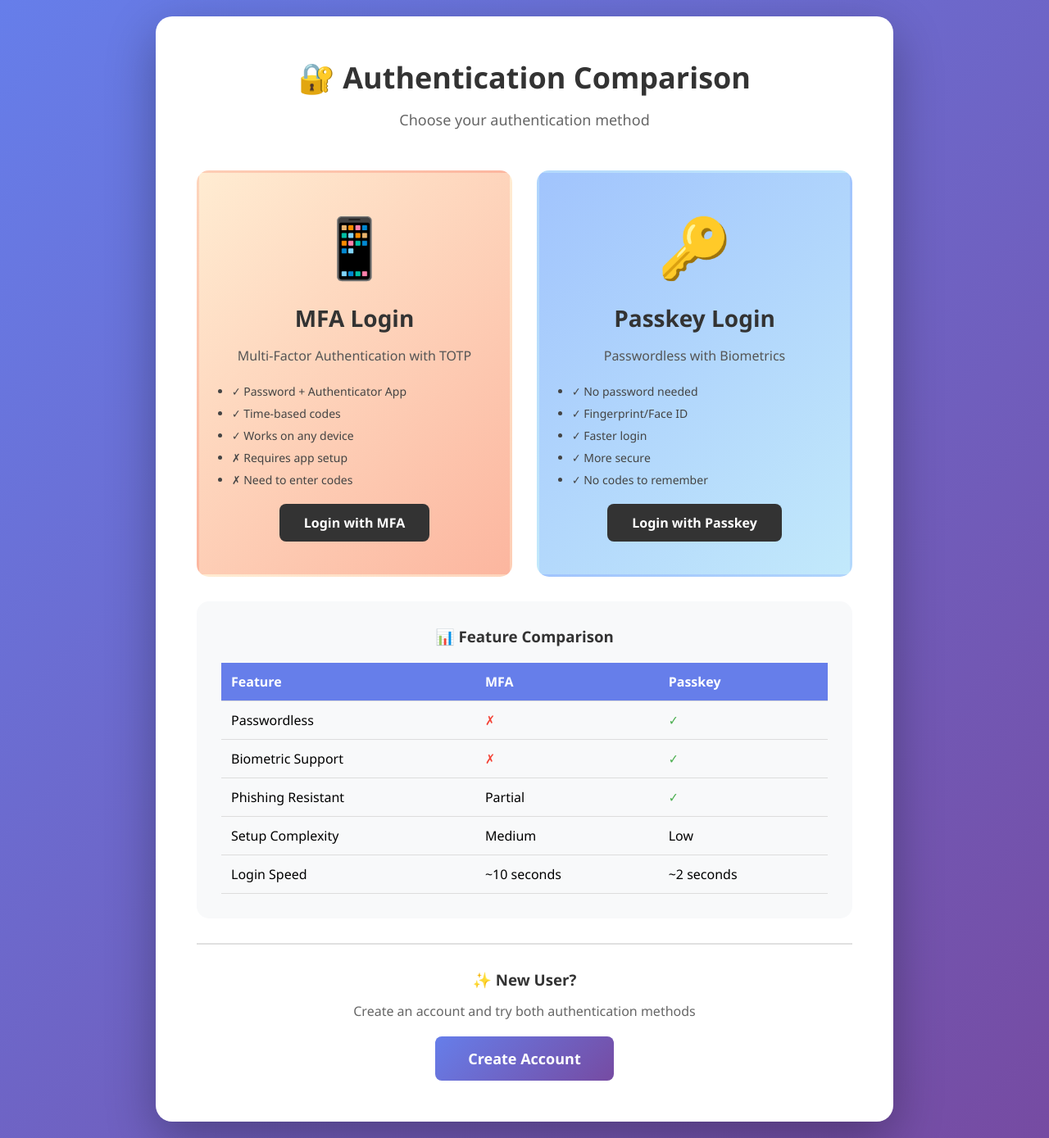
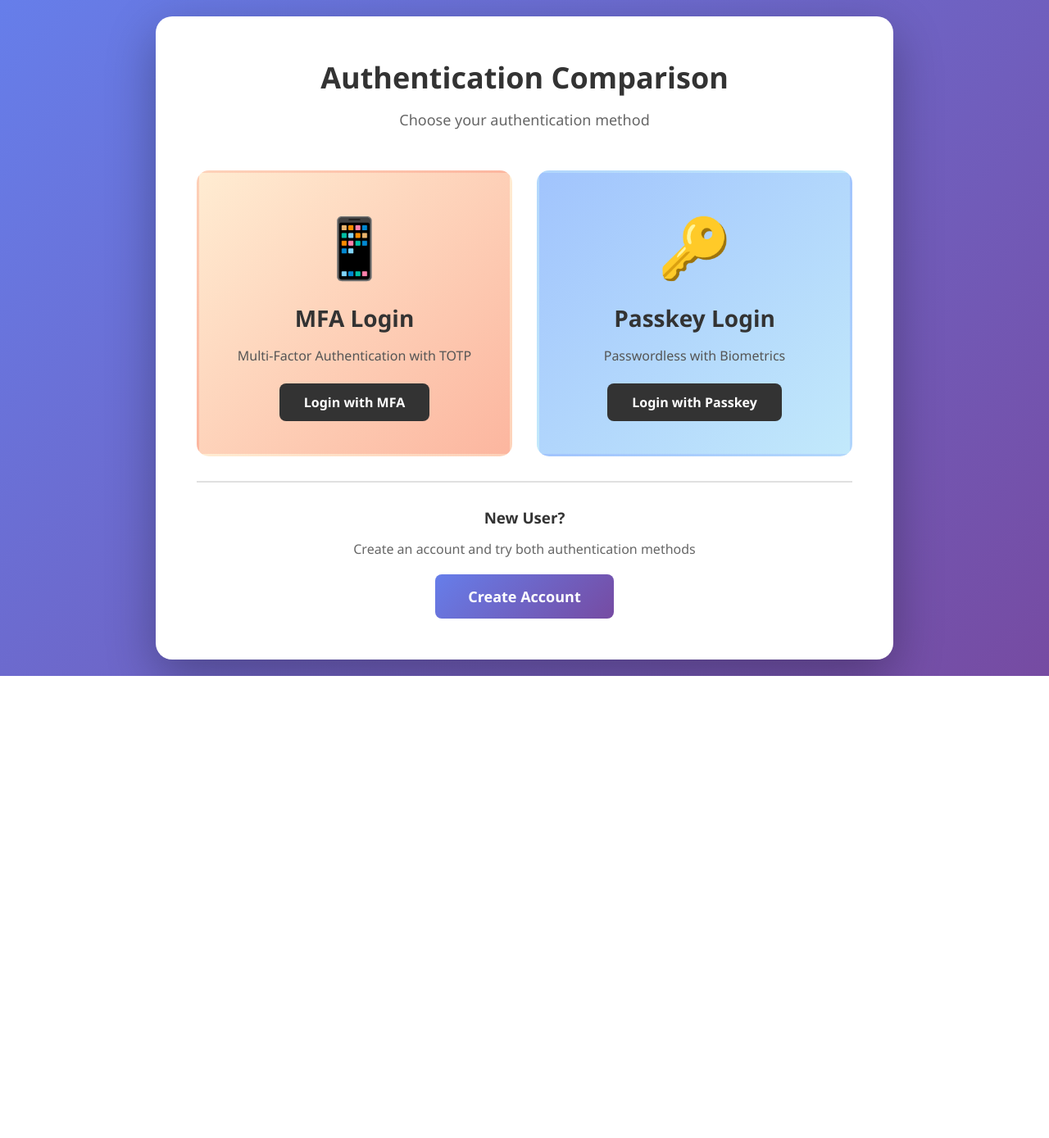
Before and after one commit to tseknouJake/passkey-instead-of-MFA, a Flask app: page / in a window 1280 px wide. Shown: the whole page at 82% size. After the commit the page ends 825 px from the top, so only its background shows below. Run offline with Flask 3, Linux system fonts and the light colour scheme.

Commit message:
small improvements

```diff
--- a/templates/index.html
+++ b/templates/index.html
@@ -106,7 +106,7 @@
 </head>
 <body>
     <div class="container">
-        <h1>🔐 Authentication Comparison</h1>
+        <h1>Authentication Comparison</h1>
         <p class="subtitle">Choose your authentication method</p>
 
         <div class="auth-options">
@@ -114,12 +114,6 @@
                 <div class="auth-icon">📱</div>
                 <h2>MFA Login</h2>
                 <p>Multi-Factor Authentication with TOTP</p>
-                <ul class="features">
-                    <li>✓ Password + Authenticator App</li>
-                    <li>✓ Time-based codes</li>
-                    <li>✓ Works on any device</li>
-                    <li>✗ Requires app setup</li>
-                    <li>✗ Need to enter codes</li>
                 </ul>
                 <a href="{{ url_for('mfa_login') }}" class="btn">Login with MFA</a>
             </div>
@@ -128,18 +122,11 @@
                 <div class="auth-icon">🔑</div>
                 <h2>Passkey Login</h2>
                 <p>Passwordless with Biometrics</p>
-                <ul class="features">
-                    <li>✓ No password needed</li>
-                    <li>✓ Fingerprint/Face ID</li>
-                    <li>✓ Faster login</li>
-                    <li>✓ More secure</li>
-                    <li>✓ No codes to remember</li>
-                </ul>
                 <a href="{{ url_for('passkey_login') }}" class="btn">Login with Passkey</a>
             </div>
         </div>
 
-        <div class="comparison">
+        <!-- <div class="comparison">
             <h3>📊 Feature Comparison</h3>
             <table>
                 <thead>
@@ -177,10 +164,10 @@
                     </tr>
                 </tbody>
             </table>
-        </div>
+        </div> -->
 
         <div class="register-section">
-            <h3>✨ New User?</h3>
+            <h3>New User?</h3>
             <p>Create an account and try both authentication methods</p>
             <a href="{{ url_for('register') }}" class="register-btn">Create Account</a>
         </div>
--- a/templates/mfa_login.html
+++ b/templates/mfa_login.html
@@ -119,7 +119,7 @@
 <body>
     <div class="container">
         <a href="{{ url_for('index') }}" class="back-btn">← Back to options</a>
-        <h1>📱 MFA Login</h1>
+        <h1>MFA Login</h1>
         <div class="method-badge">Multi-Factor Authentication</div>
         {% if error %}
         <div class="error">{{ error }}</div>
@@ -137,6 +137,8 @@
         </form>
         <div class="info">
             Demo: username = "admin", password = "password123"
+            or
+            username: "jake", password = "jake1234"
         </div>
     </div>
 </body>
--- a/templates/passkey_login.html
+++ b/templates/passkey_login.html
@@ -81,15 +81,15 @@
 <body>
     <div class="container">
         <a href="{{ url_for('index') }}" class="back-btn">← Back to options</a>
-        <h1>🔑 Passkey Login</h1>
+        <h1>Passkey Login</h1>
         <div class="method-badge">Passwordless Authentication</div>
 
         <div id="message"></div>
 
         <div class="info-box">
             <h3>How it works:</h3>
-            <p>🔒 Enter your username and use your device's biometric (fingerprint, Face ID, etc.) to login</p>
-            <p>⚡ No password needed!</p>
+            <p>Enter your username and use your device's biometric (fingerprint, Face ID, etc.) to login</p>
+            <p>No password needed!</p>
         </div>
 
         <form id="passkeyLoginForm">
```
